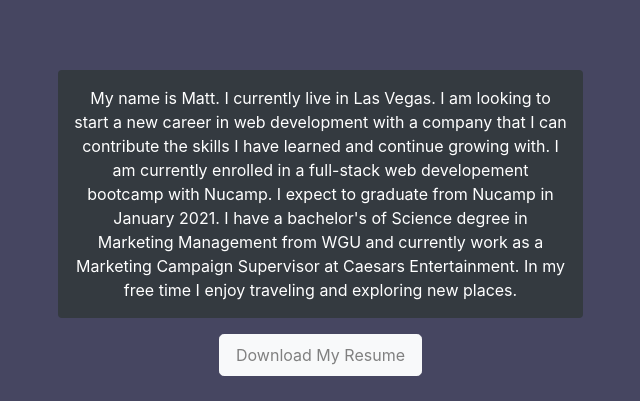
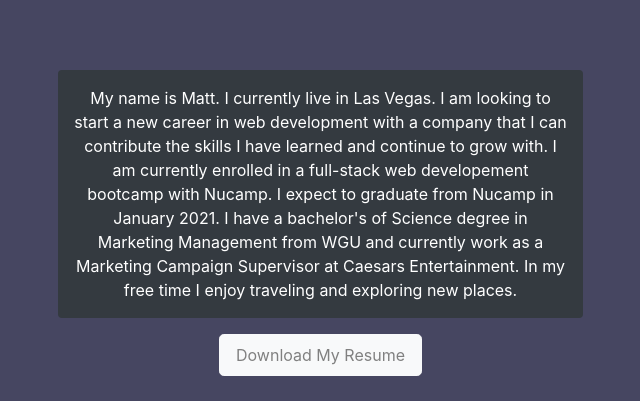
Before and after one commit to MattG-Git/web_dev_portfolio, a website: page about.html in a window 1280 px wide. Shown: the part 140-541 px from the top of the page, 597-1237 px from the left. Drawn offline with nearby package versions, Linux system fonts and the light colour scheme.

Commit message:
about me copy update

```diff
--- a/about.html
+++ b/about.html
@@ -47,7 +47,7 @@
                             <img class="rock rounded-circle border p-2 mx-auto d-block" src="/images/_IMG4325.jpg" alt="Rock climbing in Peru">
                         </div>
                         <div class="col-md-6 text-center">
-                            <p class="text bg-dark rounded p-3">My name is Matt. I currently live in Las Vegas. I am looking to start a new career in web development with a company that I can contribute the skills I have learned and continue growing with.
+                            <p class="text bg-dark rounded p-3">My name is Matt. I currently live in Las Vegas. I am looking to start a new career in web development with a company that I can contribute the skills I have learned and continue to grow with.
                                 I am currently enrolled in a full-stack web developement bootcamp with Nucamp. I expect to graduate from Nucamp in January 2021. I have a bachelor's of Science degree in Marketing Management from WGU
                                 and currently work as a Marketing Campaign Supervisor at Caesars Entertainment. In my free time I enjoy traveling and exploring new places.
                             </p>
```
